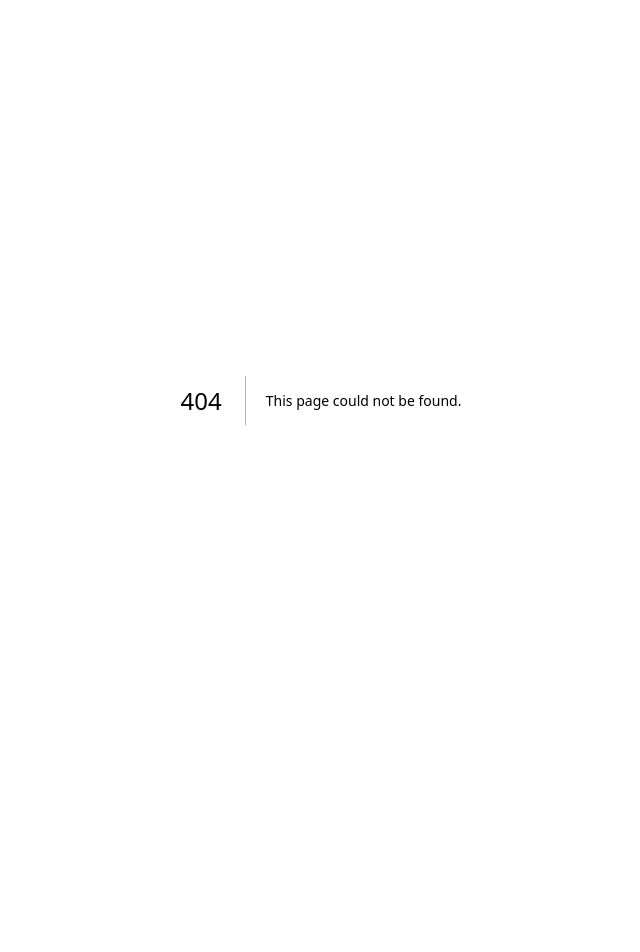
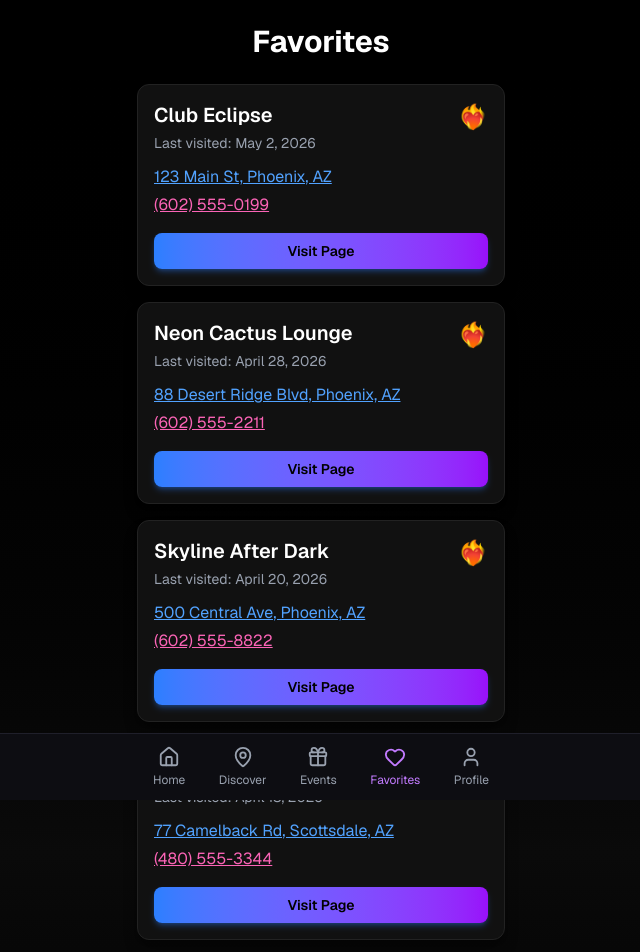
Before and after one commit to CloudedDesire/sweepstakes_promotion, a Next.js app: page /favorites in a window 1280 px wide. Before the commit this address had no page. Shown: the top 952 px of the page, without its empty margins (319-959 px from the left). Before the commit the page ends 800 px from the top, so only its background shows below. Built offline with nearby package versions, Linux system fonts and the light colour scheme.

Commit message:
favorites

```diff
--- /dev/null
+++ b/app/favorites/page.tsx
@@ -0,0 +1,137 @@
+"use client";
+
+import { useState } from "react";
+import Link from "next/link";
+import FooterNav from "@/app/components/FooterNav";
+
+export default function FavoritesPage() {
+  const initialVenues = [
+    {
+      id: "1",
+      name: "Club Eclipse",
+      address: "123 Main St, Phoenix, AZ",
+      phone: "(602) 555-0199",
+      lastVisited: "May 2, 2026",
+      favorited: true,
+    },
+    {
+      id: "2",
+      name: "Neon Cactus Lounge",
+      address: "88 Desert Ridge Blvd, Phoenix, AZ",
+      phone: "(602) 555-2211",
+      lastVisited: "April 28, 2026",
+      favorited: true,
+    },
+    {
+      id: "3",
+      name: "Skyline After Dark",
+      address: "500 Central Ave, Phoenix, AZ",
+      phone: "(602) 555-8822",
+      lastVisited: "April 20, 2026",
+      favorited: true,
+    },
+    {
+      id: "4",
+      name: "Midnight Mirage",
+      address: "77 Camelback Rd, Scottsdale, AZ",
+      phone: "(480) 555-3344",
+      lastVisited: "April 18, 2026",
+      favorited: true,
+    },
+    {
+      id: "5",
+      name: "Electric Ember Bar",
+      address: "42 Roosevelt Row, Phoenix, AZ",
+      phone: "(602) 555-9090",
+      lastVisited: "April 10, 2026",
+      favorited: true,
+    },
+    {
+      id: "6",
+      name: "Vibe District Social",
+      address: "19 Tempe Town Lake Dr, Tempe, AZ",
+      phone: "(480) 555-7711",
+      lastVisited: "March 30, 2026",
+      favorited: true,
+    },
+    {
+      id: "7",
+      name: "Pulse Room",
+      address: "300 Mill Ave, Tempe, AZ",
+      phone: "(480) 555-6600",
+      lastVisited: "March 25, 2026",
+      favorited: true,
+    },
+  ];
+
+  const [venues, setVenues] = useState(initialVenues);
+
+  const toggleFavorite = (id: string) => {
+    setVenues((prev) =>
+      prev.map((v) =>
+        v.id === id ? { ...v, favorited: !v.favorited } : v
+      )
+    );
+  };
+
+  const openMaps = (address: string) => {
+    const encoded = encodeURIComponent(address);
+    window.open(`https://www.google.com/maps/dir/?api=1&destination=${encoded}`, "_blank");
+  };
+
+  return (
+    <div className="min-h-screen w-full flex flex-col items-center bg-gradient-to-b from-black via-[#0a0a0a] to-black text-white pb-24">
+      <div className="w-full max-w-[400px] px-4 pt-6">
+        <h1 className="text-3xl font-bold text-center mb-6">Favorites</h1>
+
+        {venues.map((venue) => (
+          <div
+            key={venue.id}
+            className="bg-[#111] border border-[#222] rounded-xl p-4 mb-4 shadow-lg shadow-black/40"
+          >
+            <div className="flex justify-between items-start">
+              <div>
+                <h2 className="text-xl font-semibold">{venue.name}</h2>
+                <p className="text-sm text-gray-400 mt-1">
+                  Last visited: {venue.lastVisited}
+                </p>
+              </div>
+
+              <button
+                onClick={() => toggleFavorite(venue.id)}
+                className="text-2xl select-none"
+              >
+                {venue.favorited ? "❤️‍🔥" : "🤍"}
+              </button>
+            </div>
+
+            <div className="mt-3 space-y-1">
+              <p
+                className="text-blue-400 underline cursor-pointer"
+                onClick={() => openMaps(venue.address)}
+              >
+                {venue.address}
+              </p>
+
+              <a
+                href={`tel:${venue.phone.replace(/[^0-9]/g, "")}`}
+                className="text-pink-400 underline"
+              >
+                {venue.phone}
+              </a>
+            </div>
+
+            <Link
+              href={`/venues/${venue.id}`}
+              className="block mt-4 text-center text-sm text-black font-semibold bg-gradient-to-r from-blue-500 to-purple-600 py-2 rounded-lg shadow-md shadow-blue-500/30"
+            >
+              Visit Page
+            </Link>
+          </div>
+        ))}
+      </div>
+
+      <FooterNav />
+    </div>
+  );
+}
```
